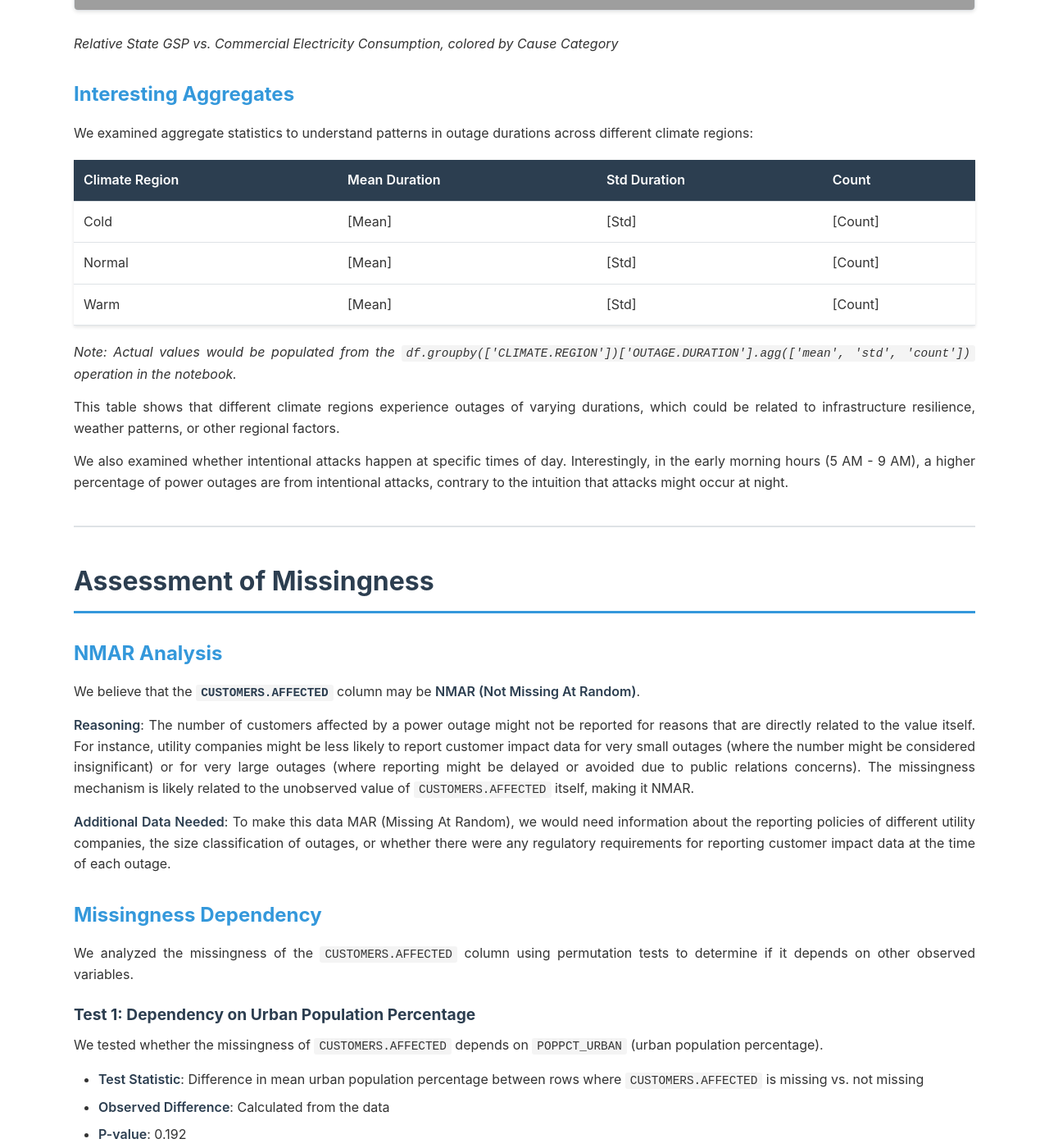
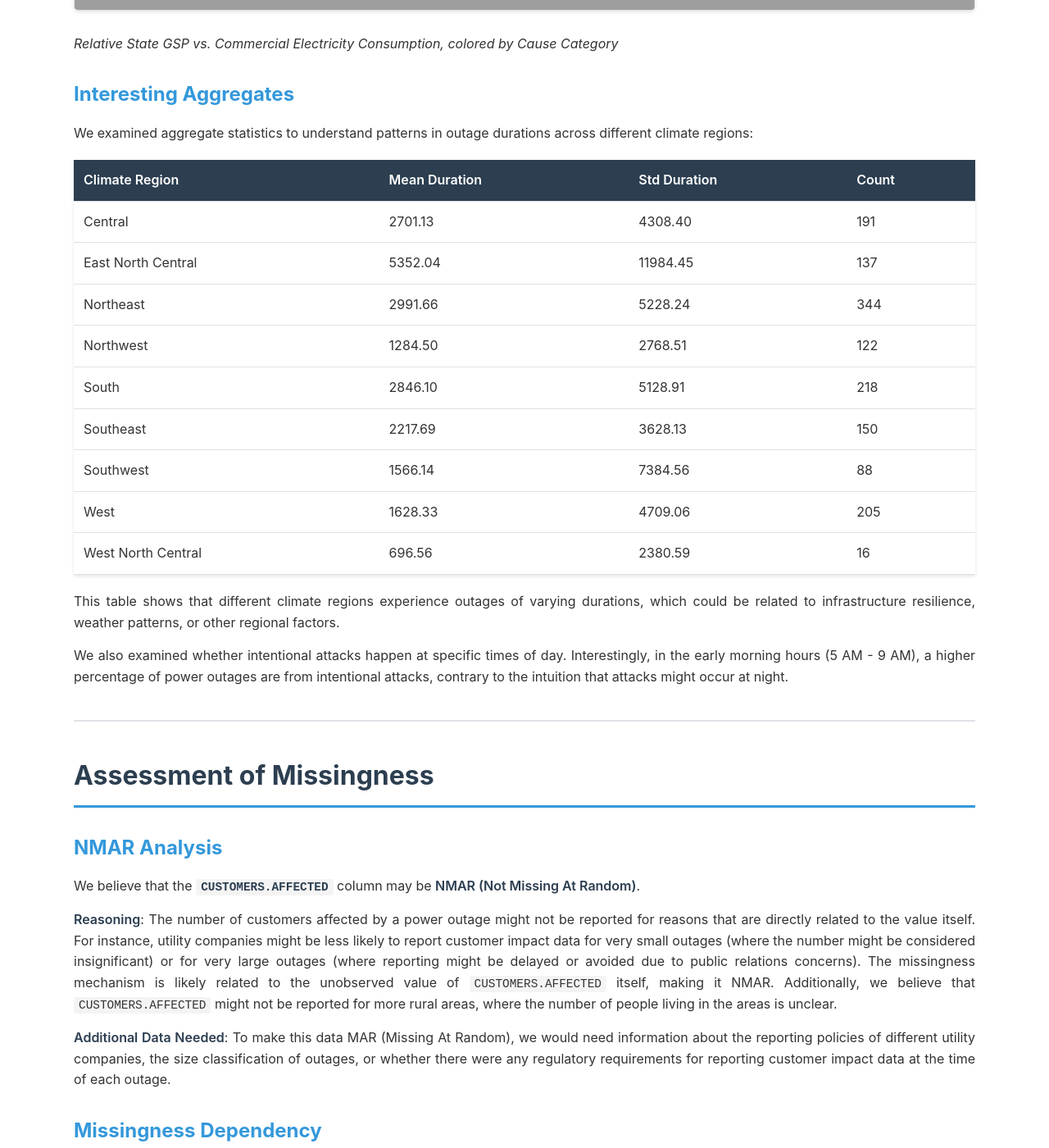
Before and after one commit to jackkalsched/Hostility-in-the-City, a Jekyll site: the page built from index.md, in a window 1280 px wide and 1400 px high, scrolled down 3952 px. Shown: the whole window at 82% size. Built offline with Jekyll 4.4.1, drawn with Linux system fonts in a browser that asks for light colours; a script that is not in the unit is left out; some of the changed text lies outside the part shown; grey boxes are pictures that could not be loaded.

Commit message:
final changes

```diff
--- a/index.md
+++ b/index.md
@@ -94,11 +94,15 @@ We examined aggregate statistics to understand patterns in outage durations acro
 
 | Climate Region | Mean Duration | Std Duration | Count |
 |----------------|---------------|--------------|-------|
-| Cold | [Mean] | [Std] | [Count] |
-| Normal | [Mean] | [Std] | [Count] |
-| Warm | [Mean] | [Std] | [Count] |
-
-*Note: Actual values would be populated from the `df.groupby(['CLIMATE.REGION'])['OUTAGE.DURATION'].agg(['mean', 'std', 'count'])` operation in the notebook.*
+| Central | 2701.13 | 4308.40 | 191 |
+| East North Central | 5352.04 | 11984.45 | 137 |
+| Northeast | 2991.66 | 5228.24 | 344 |
+| Northwest | 1284.50 | 2768.51 | 122 |
+| South | 2846.10 | 5128.91 | 218 |
+| Southeast | 2217.69 | 3628.13 | 150 |
+| Southwest | 1566.14 | 7384.56 | 88 |
+| West | 1628.33 | 4709.06 | 205 |
+| West North Central | 696.56 | 2380.59 | 16 |
 
 This table shows that different climate regions experience outages of varying durations, which could be related to infrastructure resilience, weather patterns, or other regional factors.
 
@@ -112,7 +116,7 @@ We also examined whether intentional attacks happen at specific times of day. In
 
 We believe that the **`CUSTOMERS.AFFECTED`** column may be **NMAR (Not Missing At Random)**.
 
-**Reasoning**: The number of customers affected by a power outage might not be reported for reasons that are directly related to the value itself. For instance, utility companies might be less likely to report customer impact data for very small outages (where the number might be considered insignificant) or for very large outages (where reporting might be delayed or avoided due to public relations concerns). The missingness mechanism is likely related to the unobserved value of `CUSTOMERS.AFFECTED` itself, making it NMAR.
+**Reasoning**: The number of customers affected by a power outage might not be reported for reasons that are directly related to the value itself. For instance, utility companies might be less likely to report customer impact data for very small outages (where the number might be considered insignificant) or for very large outages (where reporting might be delayed or avoided due to public relations concerns). The missingness mechanism is likely related to the unobserved value of `CUSTOMERS.AFFECTED` itself, making it NMAR. Additionally, we believe that `CUSTOMERS.AFFECTED` might not be reported for more rural areas, where the number of people living in the areas is unclear.
 
 **Additional Data Needed**: To make this data MAR (Missing At Random), we would need information about the reporting policies of different utility companies, the size classification of outages, or whether there were any regulatory requirements for reporting customer impact data at the time of each outage.
 
@@ -138,7 +142,7 @@ We tested whether the missingness of `CUSTOMERS.AFFECTED` depends on `POPDEN_RUR
 - **Observed Difference**: -11.59
 - **P-value**: < 0.001 (approximately 0.0)
 
-**Conclusion**: This relationship is statistically significant! The p-value was less than 0.05, so we can conclude that `CUSTOMERS.AFFECTED` is **MAR (Missing At Random)** because its missingness is correlated with the rural population density of a state. States with lower rural population density are more likely to have missing `CUSTOMERS.AFFECTED` data.
+**Conclusion**: This relationship is statistically significant! The p-value was less than 0.05, so we can conclude that `CUSTOMERS.AFFECTED` is **MAR (Missing At Random)** because its missingness is correlated with the rural population density of a state. States with lower rural population density are more likely to have missing `CUSTOMERS.AFFECTED` data, as we originally hypothesized.
 
 ---
 
```
